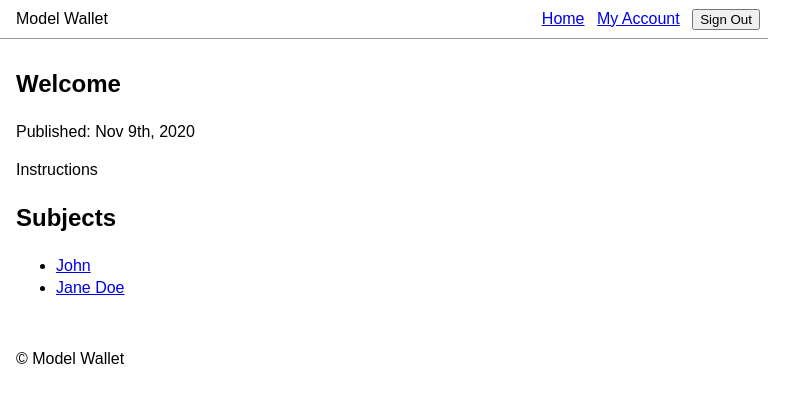
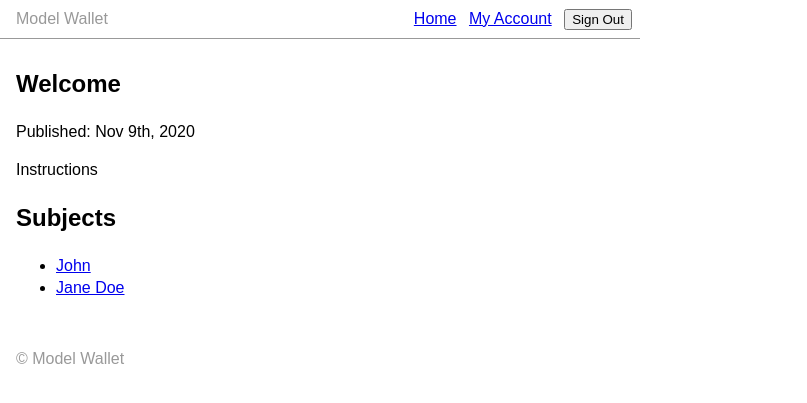
Before and after one commit to dhamaker/lad, a Jekyll site: the page built from docs/index.md, in a window 1280 px wide. Shown: the top 403 px of the page, without its empty margins (0-807 px from the left). Built offline with Jekyll 4.4.1, drawn with Linux system fonts in a browser that asks for light colours.

Commit message:
Minor presentation

```diff
--- a/docs/assets/base.css
+++ b/docs/assets/base.css
@@ -3,13 +3,16 @@ body {
   line-height:1.4;
   margin:0;
   padding:0;
-  max-width:48em;
+  max-width:40em;
 
 }
 main, body > header, body > footer {
   padding:.5em 1em;
   background:#fff;
   position:relative;
+}
+body > header, body > footer {
+  color:#999
 }
 body > header {
   border-bottom: 1px solid #999;
```
Also changed, not shown: 1 other file.
